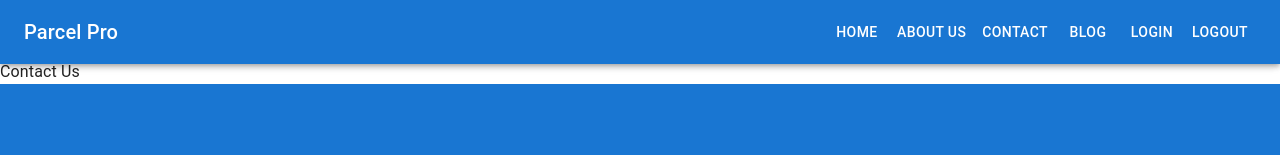
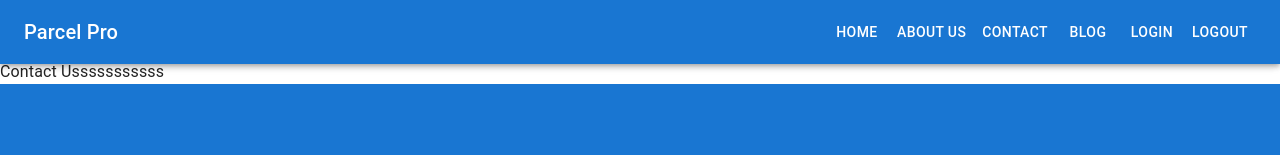
Before and after one commit to mehedihasan2004/parcel-pro-client-v2, a React (Create React App) app: page /contact in a window 1280 px wide. Shown: the top 155 px of the page. Built offline with nearby package versions, Linux system fonts and the light colour scheme; no server answers.

Commit message:
contact usss

```diff
--- a/src/pages/about_us/contact_us/ContactUs.jsx
+++ b/src/pages/about_us/contact_us/ContactUs.jsx
@@ -1,7 +1,7 @@
 import React from "react";
 
 const ContactUs = () => {
-  return <div>Contact Us</div>;
+  return <div>Contact Usssssssssss</div>;
 };
 
 export default ContactUs;
```
